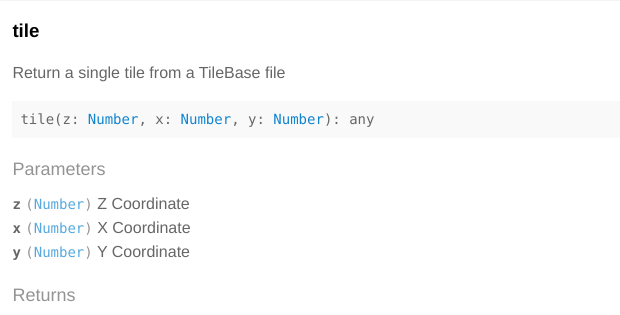
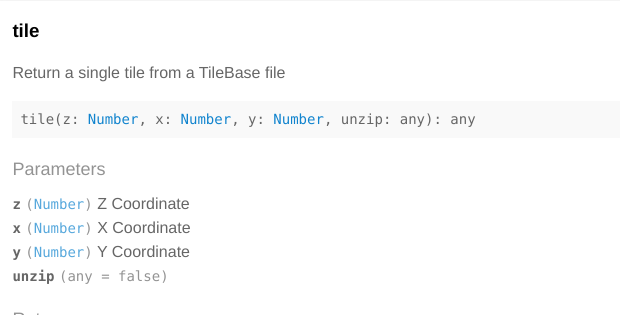
Before and after one commit to openaddresses/TileBase, a website: page docs/index.html in a window 1280 px wide. Shown: the part 485-800 px from the top of the page, 436-1056 px from the left. Drawn offline with Linux system fonts and the light colour scheme.

Commit message:
Update README

```diff
--- a/docs/index.html
+++ b/docs/index.html
@@ -236,7 +236,7 @@ Note: usually called by the constructor</p>
 
   <p>Return a single tile from a TileBase file</p>
 
-    <div class='pre p1 fill-light mt0'>tile(z: <a href="https://developer.mozilla.org/docs/Web/JavaScript/Reference/Global_Objects/Number">Number</a>, x: <a href="https://developer.mozilla.org/docs/Web/JavaScript/Reference/Global_Objects/Number">Number</a>, y: <a href="https://developer.mozilla.org/docs/Web/JavaScript/Reference/Global_Objects/Number">Number</a>): any</div>
+    <div class='pre p1 fill-light mt0'>tile(z: <a href="https://developer.mozilla.org/docs/Web/JavaScript/Reference/Global_Objects/Number">Number</a>, x: <a href="https://developer.mozilla.org/docs/Web/JavaScript/Reference/Global_Objects/Number">Number</a>, y: <a href="https://developer.mozilla.org/docs/Web/JavaScript/Reference/Global_Objects/Number">Number</a>, unzip: any): any</div>
 
 
 
@@ -273,6 +273,15 @@ Note: usually called by the constructor</p>
           <div>
             <span class='code bold'>y</span> <code class='quiet'>(<a href="https://developer.mozilla.org/docs/Web/JavaScript/Reference/Global_Objects/Number">Number</a>)</code>
 	    Y Coordinate
+
+          </div>
+
+        </div>
+
+        <div class='space-bottom0'>
+          <div>
+            <span class='code bold'>unzip</span> <code class='quiet'>(any
+            = <code>false</code>)</code>
 
           </div>
 
```
